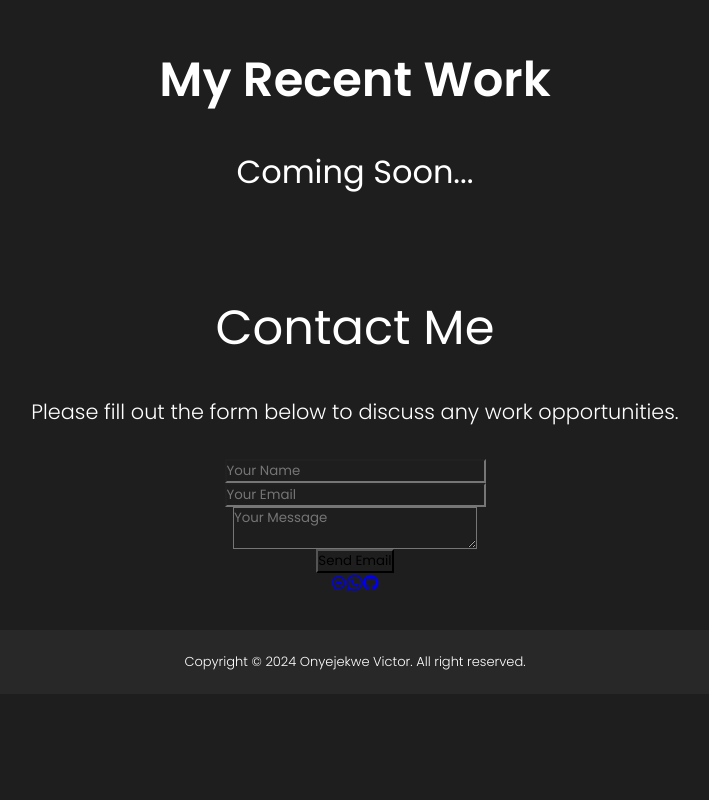
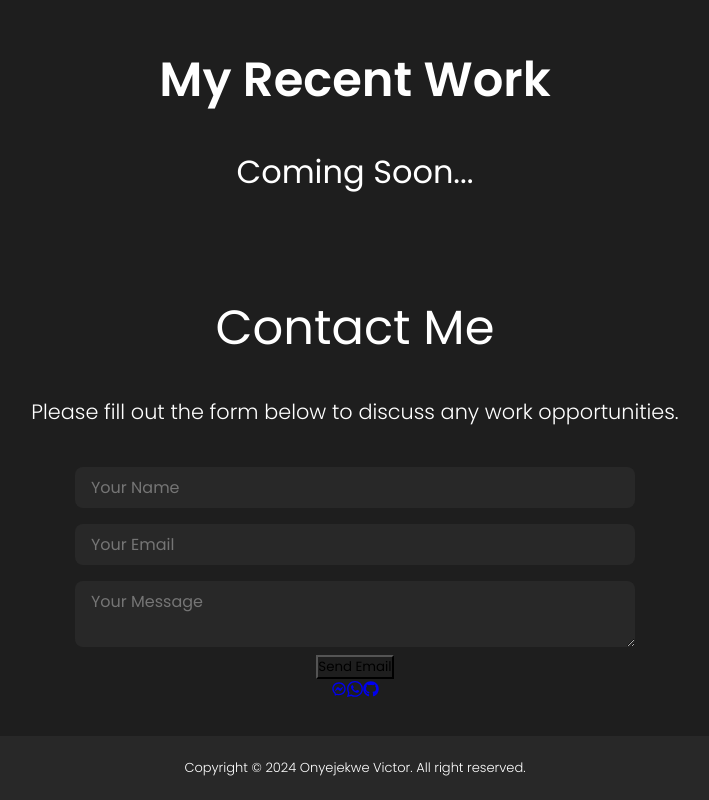
Before and after one commit to ovanda/Web-Portfolio, a React (Create React App) app: page / in a window 1280 px wide. Shown: the part 1392-2192 px from the top of the page, without its empty margins (285-994 px from the left). Before the commit the page ends 2086 px from the top, so only its background shows below. Built offline with nearby package versions, Linux system fonts and the light colour scheme.

Commit message:
Working on contacts getting there

```diff
--- a/src/components/Contact/contact.css
+++ b/src/components/Contact/contact.css
@@ -31,3 +31,15 @@
     width: 100%;
     max-width: 50rem;
 }
+
+.name, .email, .msg {
+    font-size: medium;
+    width: 100%;
+    max-width: 35rem;
+    margin: 0.5rem;
+    padding: 0.5rem 1rem;
+    color: white;
+    border: none;
+    border-radius: 0.5rem;
+    background: rgb(40, 40, 40);
+}
```
